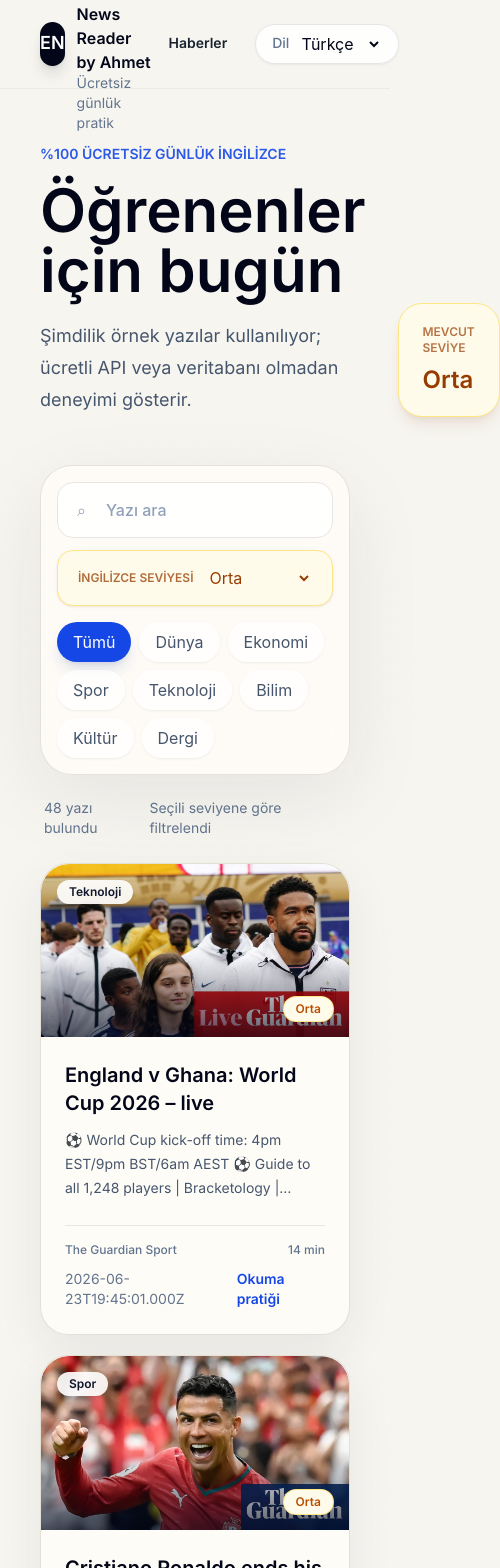
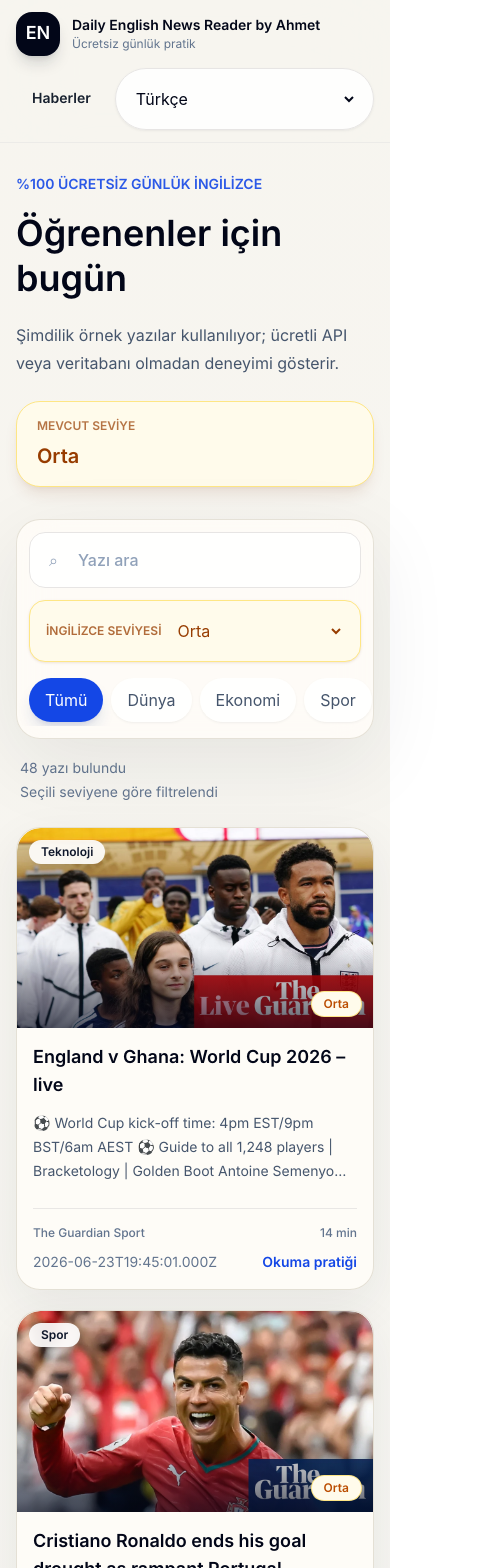
Before and after one commit to qhmetselim/daily-english-news-reader, a Next.js app: page /news in a window 390 px wide. Shown: the top 1568 px of the page, 500 px wide, since content can reach past the window. Built offline with nearby package versions, Linux system fonts and the light colour scheme.

Commit message:
Update site

```diff
--- a/app/news/page.tsx
+++ b/app/news/page.tsx
@@ -12,16 +12,16 @@ export default async function NewsPage() {
   return (
     <main className="min-h-screen">
       <Header />
-      <section className="mx-auto w-full max-w-[88rem] px-10 py-14">
-        <div className="flex items-end justify-between gap-8">
-          <div>
+      <section className="mx-auto w-full max-w-[88rem] px-4 py-8 sm:px-6 sm:py-10 lg:px-10 lg:py-14">
+        <div className="flex flex-col gap-6 lg:flex-row lg:items-end lg:justify-between lg:gap-8">
+          <div className="min-w-0">
             <p className="text-sm font-semibold uppercase text-blue-700/90">
               <LocalizedText id="freeDailyNews" />
             </p>
-            <h1 className="mt-4 text-6xl font-semibold text-slate-950">
+            <h1 className="mt-4 text-4xl font-semibold leading-tight text-slate-950 sm:text-5xl lg:text-6xl">
               <LocalizedText id="newsTitle" />
             </h1>
-            <p className="mt-5 max-w-3xl text-lg leading-8 text-slate-600">
+            <p className="mt-5 max-w-3xl text-base leading-7 text-slate-600 sm:text-lg sm:leading-8">
               <LocalizedText id="newsIntro" />
             </p>
           </div>
--- a/components/greeting-hero.tsx
+++ b/components/greeting-hero.tsx
@@ -37,12 +37,12 @@ export function GreetingHero() {
   }, []);
 
   return (
-    <div className="mx-auto flex min-h-44 flex-col items-center justify-center">
+    <div className="mx-auto flex min-h-32 flex-col items-center justify-center sm:min-h-40 lg:min-h-44">
       <p className="text-sm font-semibold uppercase text-blue-700/90">
         Daily English News Reader
       </p>
       <h1
-        className={`mt-4 flex h-[7.5rem] w-full max-w-5xl items-center justify-center text-center text-[6.5rem] font-semibold leading-none text-slate-950 transition-all duration-300 [text-shadow:0_18px_54px_rgba(15,23,42,0.1)] ${
+        className={`mt-4 flex h-16 w-full max-w-5xl items-center justify-center text-center text-5xl font-semibold leading-none text-slate-950 transition-all duration-300 [text-shadow:0_18px_54px_rgba(15,23,42,0.1)] sm:h-24 sm:text-7xl md:h-28 md:text-8xl lg:h-[7.5rem] lg:text-[6.5rem] ${
           visible ? "translate-y-0 opacity-100" : "translate-y-2 opacity-0"
         }`}
       >
--- a/components/header.tsx
+++ b/components/header.tsx
@@ -7,25 +7,25 @@ import { LocalizedText } from "@/components/localized-text";
 export function Header() {
   return (
     <header className="sticky top-0 z-20 border-b border-stone-200/70 bg-[#f7f5ef]/90 backdrop-blur-2xl">
-      <div className="mx-auto flex h-[5.5rem] max-w-[88rem] items-center justify-between px-10">
-        <Link href="/" className="flex items-center gap-3">
-          <span className="grid h-11 w-11 place-items-center rounded-2xl bg-slate-950 text-lg font-semibold text-white shadow-lg shadow-slate-900/15">
+      <div className="mx-auto flex min-h-20 max-w-[88rem] flex-wrap items-center justify-between gap-3 px-4 py-3 sm:px-6 lg:h-[5.5rem] lg:flex-nowrap lg:px-10 lg:py-0">
+        <Link href="/" className="flex min-w-0 items-center gap-3">
+          <span className="grid h-11 w-11 flex-none place-items-center rounded-2xl bg-slate-950 text-lg font-semibold text-white shadow-lg shadow-slate-900/15">
             EN
           </span>
-          <span>
-            <span className="block text-base font-semibold text-slate-950">
+          <span className="min-w-0">
+            <span className="block truncate text-sm font-semibold text-slate-950 sm:text-base">
               Daily English News Reader by Ahmet
             </span>
-            <span className="block text-sm text-slate-500">
+            <span className="block truncate text-xs text-slate-500 sm:text-sm">
               <LocalizedText id="brandTagline" />
             </span>
           </span>
         </Link>
 
-        <nav className="flex items-center gap-3">
+        <nav className="flex w-full items-center gap-2 sm:w-auto sm:gap-3">
           <Link
             href="/news"
-            className="rounded-full px-4 py-2 text-sm font-semibold text-slate-700 transition hover:bg-white/80 hover:text-slate-950 hover:shadow-sm"
+            className="inline-flex min-h-11 items-center rounded-full px-4 py-2 text-sm font-semibold text-slate-700 transition hover:bg-white/80 hover:text-slate-950 hover:shadow-sm"
           >
             <LocalizedText id="news" />
           </Link>
--- a/components/language-selector.tsx
+++ b/components/language-selector.tsx
@@ -8,14 +8,14 @@ export function LanguageSelector() {
   const { language, setLanguage } = useSettings();
 
   return (
-    <label className="flex items-center gap-2 rounded-full border border-stone-200 bg-white/90 px-4 py-2 shadow-sm shadow-slate-900/5">
-      <span className="text-sm font-medium text-slate-500">
+    <label className="flex min-h-11 flex-1 items-center gap-2 rounded-full border border-stone-200 bg-white/90 px-4 py-2 shadow-sm shadow-slate-900/5 sm:flex-none">
+      <span className="hidden text-sm font-medium text-slate-500 sm:inline">
         <LocalizedText id="languageLabel" />
       </span>
       <select
         value={language}
         onChange={(event) => setLanguage(event.target.value as typeof language)}
-        className="bg-transparent text-sm font-semibold text-slate-950 outline-none"
+        className="min-h-11 min-w-0 flex-1 bg-transparent text-sm font-semibold text-slate-950 outline-none"
         aria-label="Interface language"
       >
         {languageOptions.map((option) => (
--- a/components/level-badge.tsx
+++ b/components/level-badge.tsx
@@ -19,12 +19,12 @@ export function LevelBadge() {
 
   return (
     <div
-      className={`rounded-3xl border px-6 py-5 shadow-lg ${levelBadgeTone[level]}`}
+      className={`w-full rounded-3xl border px-5 py-4 shadow-lg sm:w-auto sm:px-6 sm:py-5 ${levelBadgeTone[level]}`}
     >
       <p className="text-xs font-semibold uppercase opacity-70">
         <LocalizedText id="currentLevel" />
       </p>
-      <p className="mt-2 text-2xl font-semibold">{label}</p>
+      <p className="mt-2 text-xl font-semibold sm:text-2xl">{label}</p>
     </div>
   );
 }
--- a/components/level-selector.tsx
+++ b/components/level-selector.tsx
@@ -23,13 +23,13 @@ export function LevelSelector() {
       <p className="text-sm font-medium text-slate-300">
         <LocalizedText id="levelLabel" />
       </p>
-      <div className="mx-auto mt-3 grid max-w-xl grid-cols-4 gap-2.5">
+      <div className="mx-auto mt-3 grid max-w-xl grid-cols-1 gap-2.5 sm:grid-cols-2 lg:grid-cols-4">
         {levelOptions.map((option) => (
           <button
             key={option.value}
             type="button"
             onClick={() => setLevel(option.value)}
-            className={`min-h-14 rounded-2xl border px-3 py-3 text-center text-sm font-semibold transition ${
+            className={`min-h-12 rounded-2xl border px-3 py-3 text-center text-sm font-semibold transition sm:min-h-14 ${
               level === option.value
                 ? selectedLevelTone[option.value]
                 : "border-white/10 bg-white/[0.07] text-slate-200 hover:border-white/25 hover:bg-white/[0.12]"
--- a/components/news-explorer.tsx
+++ b/components/news-explorer.tsx
@@ -69,8 +69,8 @@ export function NewsExplorer({ articles }: { articles: Article[] }) {
   }, [articles, category, level, query]);
 
   return (
-    <div className="mt-12">
-      <div className="premium-shell rounded-[2rem] p-4">
+    <div className="mt-8 sm:mt-12">
+      <div className="premium-shell rounded-[1.5rem] p-3 sm:rounded-[2rem] sm:p-4">
         <div className="flex flex-col gap-3 lg:flex-row lg:items-center">
           <label className="relative flex-1">
             <span className="sr-only">
@@ -88,7 +88,7 @@ export function NewsExplorer({ articles }: { articles: Article[] }) {
           </label>
 
           <label
-            className={`flex h-14 w-full items-center gap-3 rounded-2xl border px-5 shadow-sm transition lg:w-auto lg:min-w-80 ${levelSelectTone[level]}`}
+            className={`flex min-h-14 w-full flex-wrap items-center gap-x-3 gap-y-1 rounded-2xl border px-4 py-2 shadow-sm transition sm:flex-nowrap sm:px-5 lg:w-auto lg:min-w-80 ${levelSelectTone[level]}`}
           >
             <span className="text-xs font-semibold uppercase opacity-75">
               <LocalizedText id="levelLabel" />
@@ -96,7 +96,7 @@ export function NewsExplorer({ articles }: { articles: Article[] }) {
             <select
               value={level}
               onChange={(event) => setLevel(event.target.value as typeof level)}
-              className="flex-1 bg-transparent text-sm font-semibold outline-none"
+              className="min-h-11 min-w-0 flex-1 bg-transparent text-sm font-semibold outline-none"
             >
               {levelOptions.map((option) => (
                 <option key={option.value} value={option.value}>
@@ -107,13 +107,13 @@ export function NewsExplorer({ articles }: { articles: Article[] }) {
           </label>
         </div>
 
-        <div className="mt-4 flex flex-wrap gap-2">
+        <div className="-mx-3 mt-4 flex max-w-[calc(100%+1.5rem)] gap-2 overflow-x-auto px-3 pb-1 sm:-mx-4 sm:max-w-[calc(100%+2rem)] sm:px-4 lg:mx-0 lg:max-w-full lg:flex-wrap lg:overflow-visible lg:px-0 lg:pb-0">
           {categories.map((item) => (
             <button
               key={item}
               type="button"
               onClick={() => setCategory(item)}
-              className={`rounded-full px-4 py-2 text-sm font-semibold transition ${
+              className={`min-h-11 flex-none rounded-full px-4 py-2 text-sm font-semibold transition ${
                 category === item
                   ? "bg-blue-700 text-white shadow-lg shadow-blue-900/15"
                   : "bg-white/70 text-slate-600 shadow-sm shadow-slate-900/5 hover:bg-white hover:text-slate-950"
@@ -125,7 +125,7 @@ export function NewsExplorer({ articles }: { articles: Article[] }) {
         </div>
       </div>
 
-      <div className="mt-6 flex items-center justify-between px-1 text-sm text-slate-500">
+      <div className="mt-5 flex flex-col gap-1 px-1 text-sm text-slate-500 sm:mt-6 sm:flex-row sm:items-center sm:justify-between">
         <span>
           {filteredArticles.length} <LocalizedText id="articlesFound" />
         </span>
@@ -141,8 +141,8 @@ export function NewsExplorer({ articles }: { articles: Article[] }) {
           ))}
         </div>
       ) : (
-        <div className="premium-card mt-6 rounded-[2rem] border-dashed p-12 text-center">
-          <h2 className="text-2xl font-semibold text-slate-950">
+        <div className="premium-card mt-6 rounded-[1.5rem] border-dashed p-6 text-center sm:rounded-[2rem] sm:p-12">
+          <h2 className="text-xl font-semibold text-slate-950 sm:text-2xl">
             <LocalizedText id="noArticles" />
           </h2>
           <p className="mt-3 text-slate-500">
@@ -169,9 +169,9 @@ function ArticleCard({
   return (
     <Link
       href={`/article/${article.id}`}
-      className="premium-card group flex min-h-[28rem] flex-col overflow-hidden rounded-[1.75rem] p-0 transition hover:-translate-y-1 hover:border-blue-200 hover:bg-white"
+      className="premium-card group flex min-h-[26rem] flex-col overflow-hidden rounded-[1.5rem] p-0 transition hover:-translate-y-1 hover:border-blue-200 hover:bg-white sm:min-h-[28rem] sm:rounded-[1.75rem]"
     >
-      <div className="relative overflow-hidden rounded-t-[1.75rem]">
+      <div className="relative overflow-hidden rounded-t-[1.5rem] sm:rounded-t-[1.75rem]">
         <ArticleImage
           category={article.category}
           imageUrl={article.imageUrl}
@@ -181,11 +181,11 @@ function ArticleCard({
           className="aspect-video"
         />
         <div className="absolute inset-x-0 bottom-0 h-20 bg-gradient-to-t from-slate-950/65 to-transparent" />
-        <span className="absolute left-4 top-4 rounded-full bg-white/90 px-3 py-1 text-xs font-semibold text-slate-900 shadow-lg shadow-slate-950/10 backdrop-blur">
+        <span className="absolute left-3 top-3 max-w-[calc(100%-1.5rem)] rounded-full bg-white/90 px-3 py-1 text-xs font-semibold text-slate-900 shadow-lg shadow-slate-950/10 backdrop-blur sm:left-4 sm:top-4">
           {translations[language][categoryTranslationKeys[article.category]]}
         </span>
         <span
-          className={`absolute bottom-4 right-4 rounded-full px-3 py-1 text-xs font-semibold ring-1 backdrop-blur ${
+          className={`absolute bottom-3 right-3 max-w-[calc(100%-1.5rem)] rounded-full px-3 py-1 text-xs font-semibold ring-1 backdrop-blur sm:bottom-4 sm:right-4 ${
             levelTone[article.level]
           }`}
         >
@@ -193,24 +193,24 @@ function ArticleCard({
         </span>
       </div>
 
-      <div className="flex flex-1 flex-col p-6">
+      <div className="flex flex-1 flex-col p-4 sm:p-6">
         {article.isFallback ? (
           <span className="mb-3 w-fit rounded-full bg-slate-100 px-3 py-1 text-xs font-semibold text-slate-600 ring-1 ring-slate-200">
             Demo
           </span>
         ) : null}
-        <h3 className="text-xl font-semibold leading-7 text-slate-950">
+        <h3 className="text-lg font-semibold leading-7 text-slate-950 sm:text-xl">
           {article.title}
         </h3>
         <p className="mt-3 line-clamp-3 flex-1 text-sm leading-6 text-slate-600">
           {article.summary}
         </p>
         <div className="mt-6 border-t border-stone-200/90 pt-4">
-          <div className="flex items-center justify-between text-xs font-medium text-slate-500">
+          <div className="flex flex-wrap items-center justify-between gap-2 text-xs font-medium text-slate-500">
             <span>{article.source}</span>
             <span>{article.readTime}</span>
           </div>
-          <div className="mt-3 flex items-center justify-between">
+          <div className="mt-3 flex flex-wrap items-center justify-between gap-2">
             <span className="text-sm text-slate-500">{article.publishedDate}</span>
             <span className="text-sm font-semibold text-blue-700 transition group-hover:translate-x-1">
               {translations[language].readPractice}
--- a/components/vocabulary-list.tsx
+++ b/components/vocabulary-list.tsx
@@ -17,8 +17,8 @@ export function VocabularyList({
           key={item.word}
           className="rounded-2xl border border-stone-200 bg-white/90 p-4 shadow-sm shadow-slate-900/5"
         >
-          <dt className="font-semibold text-slate-950">{item.word}</dt>
-          <dd className="mt-2 text-sm leading-6 text-slate-600">
+          <dt className="break-words font-semibold text-slate-950">{item.word}</dt>
+          <dd className="mt-2 break-words text-sm leading-6 text-slate-600">
             {item.meanings[language]}
           </dd>
         </div>
```
Also changed, not shown: app/article/[id]/page.tsx (+29 -15 lines), app/page.tsx (+8 -8 lines), components/article-exercises.tsx (+8 -6 lines).
